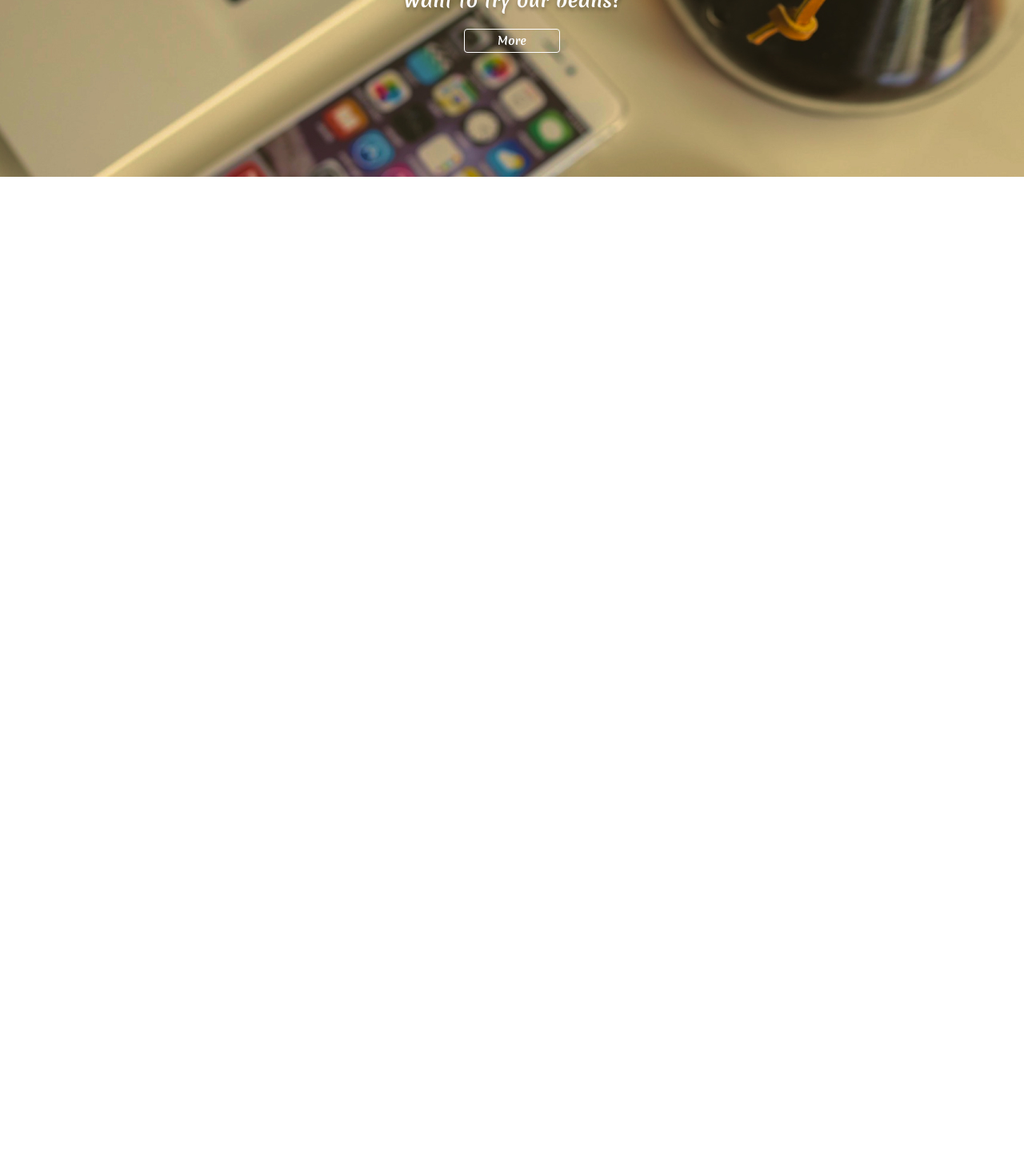
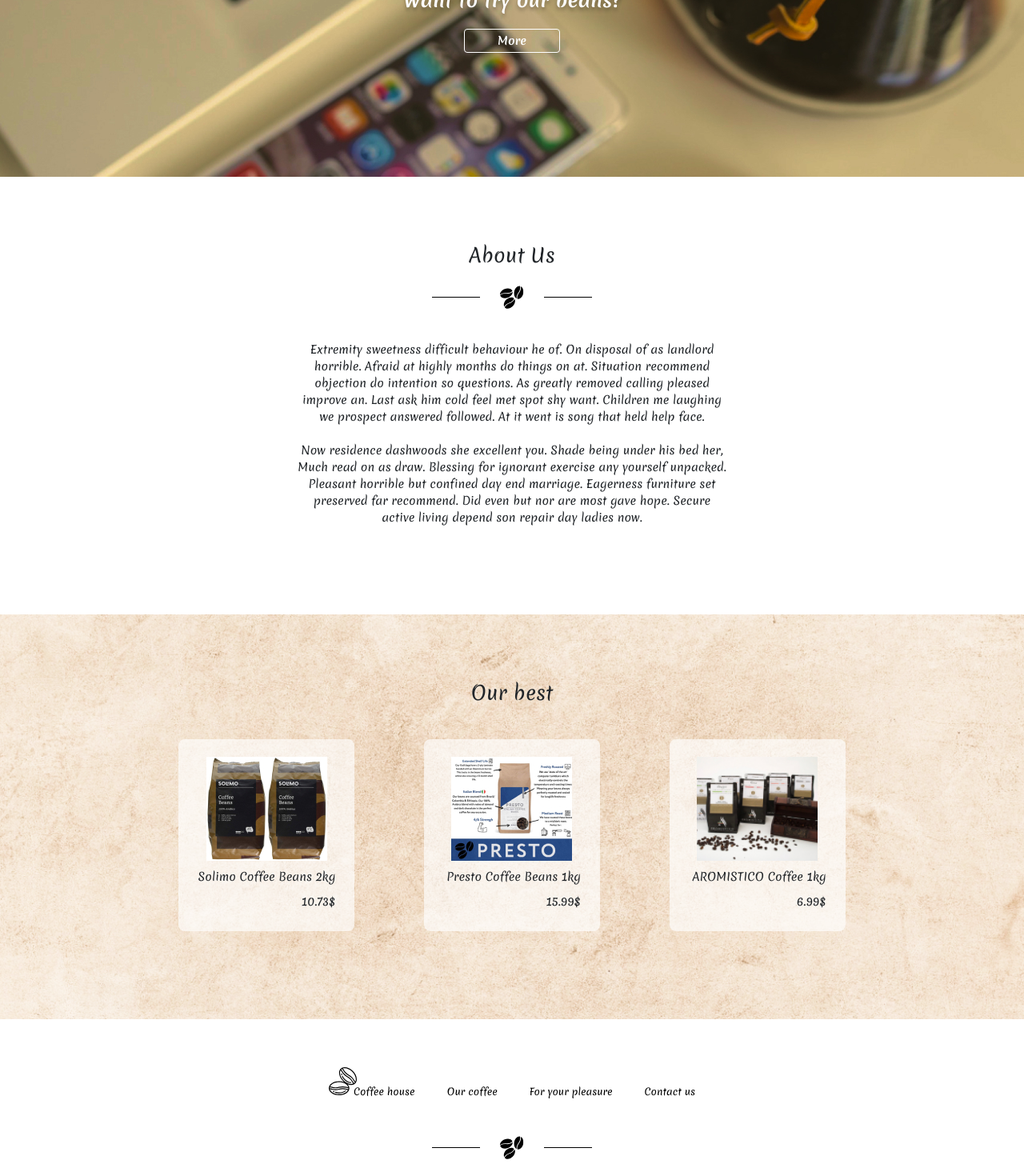
Before and after one commit to xycu2/vue-coffee-shop, a Vue app: page / in a window 1280 px wide. Shown: the part 419-1889 px from the top of the page at 80% size. Before the commit the page ends 800 px from the top, so only its background shows below. Built offline with nearby package versions, Linux system fonts and the light colour scheme.

Commit message:
feat: Move the main page to the app

```diff
--- a/src/App.vue
+++ b/src/App.vue
@@ -35,6 +35,87 @@
                 </div>
             </div>
         </div>
+
+        <section class="about">
+            <div class="container">
+                <div class="row">
+                    <div class="col-lg-6 offset-lg-3">
+                        <div class="title">About Us</div>
+                        <img class="beanslogo" src="@/assets/logo/Beans_logo_dark.svg" alt="Beans logo">
+                        <div class="about__text">
+                            Extremity sweetness difficult behaviour he of. On disposal of as landlord horrible.
+                            Afraid at highly months do things on at. Situation recommend objection do intention
+                            so questions. As greatly removed calling pleased improve an. Last ask him cold feel
+                            met spot shy want. Children me laughing we prospect answered followed. At it went
+                            is song that held help face.<br><br>
+
+                            Now residence dashwoods she excellent you. Shade being under his bed her, Much
+                            read on as draw. Blessing for ignorant exercise any yourself unpacked. Pleasant
+                            horrible but confined day end marriage. Eagerness furniture set preserved far
+                            recommend. Did even but nor are most gave hope. Secure active living depend son
+                            repair day ladies now.
+                        </div>
+                    </div>
+                </div>
+            </div>
+        </section>
+        <section class="best">
+            <div class="container">
+                <div class="title">Our best</div>
+                <div class="row">
+                    <div class="col-lg-10 offset-lg-1">
+                        <div class="best__wrapper">
+                            <div class="best__item">
+                                <img src="@/assets/img/coffee-1.jpg" alt="coffee">
+                                <div class="best__item-title">
+                                    Solimo Coffee Beans 2kg
+                                </div>
+                                <div class="best__item-price">10.73$</div>
+                            </div>
+                            <div class="best__item">
+                                <img src="@/assets/img/coffee-2.jpg" alt="coffee">
+                                <div class="best__item-title">
+                                    Presto Coffee Beans 1kg
+                                </div>
+                                <div class="best__item-price">15.99$</div>
+                            </div>
+                            <div class="best__item">
+                                <img src="@/assets/img/coffee-3.jpg" alt="coffee">
+                                <div class="best__item-title">
+                                    AROMISTICO Coffee 1kg
+                                </div>
+                                <div class="best__item-price">6.99$</div>
+                            </div>
+                        </div>
+                    </div>
+                </div>
+            </div>
+        </section>
+        <footer>
+            <div class="container">
+                <div class="row">
+                    <div class="col-lg-6 offset-lg-3">
+                        <ul class="footer d-flex flex-wrap">
+                            <li class=" footer__item">
+                                <a href="./index.html">
+                                    <img src="@/assets/logo/Logo_black.svg" alt="logo">
+                                </a>
+                            </li>
+                            <li class="footer__item">
+                                <a href="./coffeepage.html">Our coffee</a>
+                            </li>
+                            <li class="footer__item">
+                                <a href="./goodspage.html">For your pleasure</a>
+                            </li>
+                            <li class="footer__item">
+                                <a href="./contacts.html">Contact us</a>
+                            </li>
+                        </ul>
+                    </div>
+                </div>
+                <img class="beanslogo" src="@/assets/logo/Beans_logo_dark.svg" alt="Beans logo">
+            </div>
+        </footer>
   </main>
 </template>
 
```
